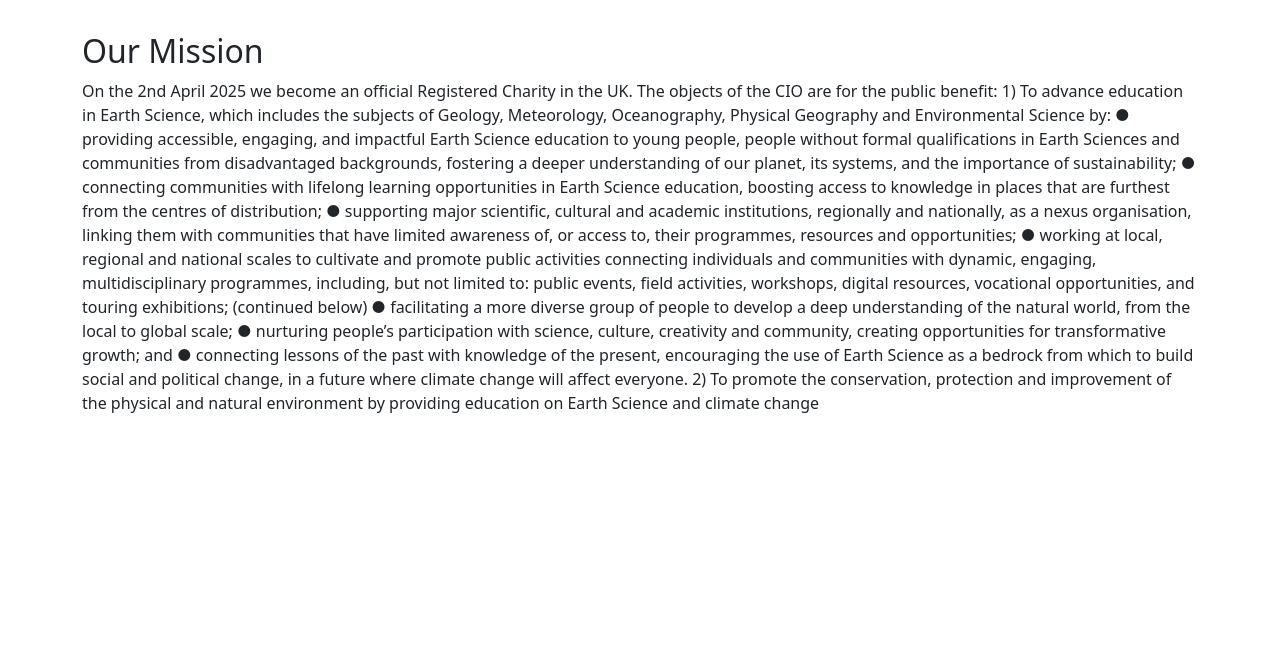
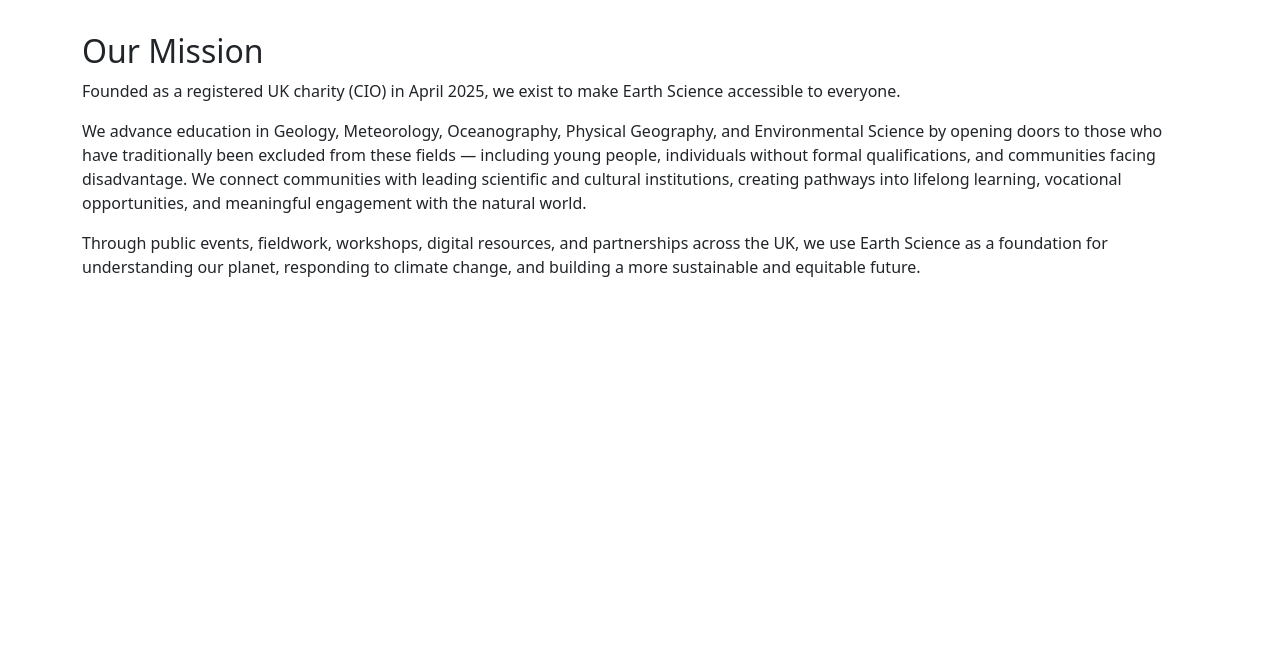
Before and after one commit to HollyT85/ESO2, a Django app: page /mission/mission/ in a window 1280 px wide. Shown: the part 107-762 px from the top of the page. Run offline with Django 5.2, Linux system fonts and the light colour scheme; some libraries are stand-ins or nearby versions.

Commit message:
improving language
Co-authored-by: Ona <no-reply@ona.com>

```diff
--- a/mission/templates/mission/mission.html
+++ b/mission/templates/mission/mission.html
@@ -3,47 +3,18 @@
 {% block content %}
 <div class="container">
     <h2>Our Mission</h2>
-    On the 2nd April 2025 we become an official Registered Charity in the UK.
+   <p>Founded as a registered UK charity (CIO) in April 2025, we exist to make Earth Science accessible
+    to everyone.</p>
+        <p>We advance education in Geology, Meteorology, Oceanography, Physical Geography, and
+            Environmental Science by opening doors to those who have traditionally been excluded from
+            these fields — including young people, individuals without formal qualifications, and
+            communities facing disadvantage. We connect communities with leading scientific and cultural
+            institutions, creating pathways into lifelong learning, vocational opportunities, and
+            meaningful engagement with the natural world.</p>
+        <p>Through public events, fieldwork, workshops, digital resources, and partnerships across the
+            UK, we use Earth Science as a foundation for understanding our planet, responding to climate
+            change, and building a more sustainable and equitable future.</p>
+    </section>
 
-
-
-The objects of the CIO are for the public benefit:
-
-
-
-1) To advance education in Earth Science, which includes the subjects of Geology, Meteorology, Oceanography, Physical Geography and Environmental Science by:
-
-
-
-● providing accessible, engaging, and impactful Earth Science education to young people, people without formal qualifications in Earth Sciences and communities from disadvantaged backgrounds, fostering a deeper understanding of our planet, its systems, and the importance of sustainability;
-
-
-
-● connecting communities with lifelong learning opportunities in Earth Science education, boosting access to knowledge in places that are furthest from the centres of distribution;
-
-
-
-● supporting major scientific, cultural and academic institutions, regionally and nationally, as a nexus organisation, linking them with communities that have limited awareness of, or access to, their programmes, resources and opportunities;
-
-
-
-● working at local, regional and national scales to cultivate and promote public activities connecting individuals and communities with dynamic, engaging, multidisciplinary programmes, including, but not limited to: public events, field activities, workshops, digital resources, vocational opportunities, and touring exhibitions;
-
-
-
-(continued below)
-
-
-● facilitating a more diverse group of people to develop a deep understanding of the natural world, from the local to global scale;
-
-
-● nurturing people’s participation with science, culture, creativity and community, creating opportunities for transformative growth; and
-
-
-● connecting lessons of the past with knowledge of the present, encouraging the use of Earth Science as a bedrock from which to build social and political change, in a future where climate change will affect everyone.
-
-
-
-2) To promote the conservation, protection and improvement of the physical and natural environment by providing education on Earth Science and climate change
 </div>
 {% endblock %}
--- a/requirements.txt
+++ b/requirements.txt
@@ -1,3 +1,3 @@
-asgiref==3.11.0
-Django==6.0
+asgiref==3.8.1
+Django==5.1.6
 sqlparse==0.5.4
```
Also changed, not shown: home/templates/home/home.html (+4 -3 lines), mission/templates/mission/work.html (+13 -41 lines), team/templates/team/memoriam.html (added, +10 -0 lines), .devcontainer/devcontainer.json.
